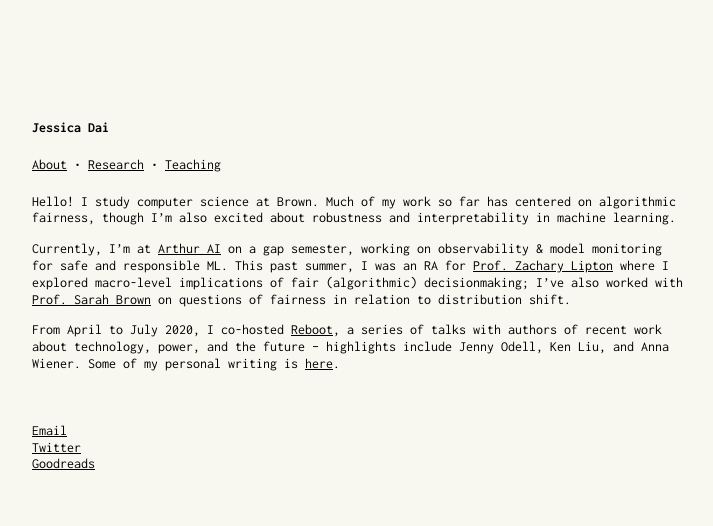
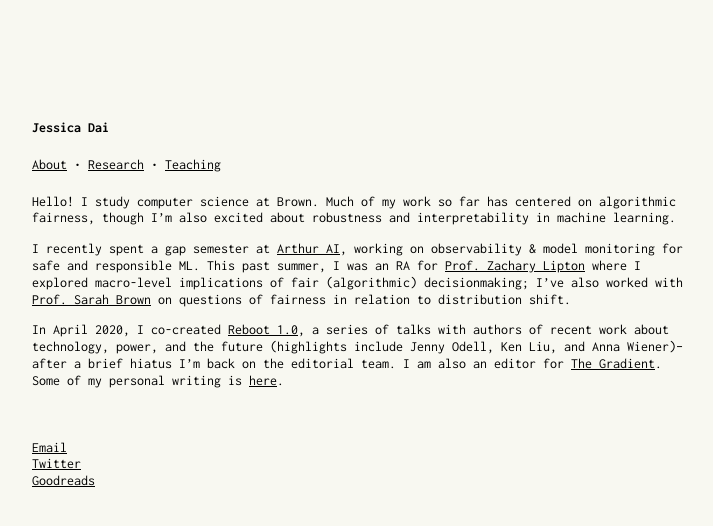
Before and after one commit to jessica-dai/jessica-dai.github.io, a Jekyll site: the page built from index.md, in a window 1280 px wide. Shown: the top 526 px of the page, without its empty margins (88-801 px from the left). Built offline with Jekyll 4.4.1, drawn with Linux system fonts in a browser that asks for light colours.

Commit message:
Update index.md

```diff
--- a/index.md
+++ b/index.md
@@ -6,6 +6,6 @@ layout: default
 ---
 Hello! I study computer science at Brown. Much of my work so far has centered on algorithmic fairness, though I'm also excited about robustness and interpretability in machine learning.
 
-Currently, I'm at [Arthur AI](http://www.arthur.ai){:target="_blank"} on a gap semester, working on observability & model monitoring for safe and responsible ML. This past summer, I was an RA for [Prof. Zachary Lipton](http://zacklipton.com/){:target="_blank"} where I explored macro-level implications of fair (algorithmic) decisionmaking; I've also worked with [Prof. Sarah Brown](http://sarahmbrown.org/){:target="_blank"} on questions of fairness in relation to distribution shift.
+I recently spent a gap semester at [Arthur AI](http://www.arthur.ai){:target="_blank"}, working on observability & model monitoring for safe and responsible ML. This past summer, I was an RA for [Prof. Zachary Lipton](http://zacklipton.com/){:target="_blank"} where I explored macro-level implications of fair (algorithmic) decisionmaking; I've also worked with [Prof. Sarah Brown](http://sarahmbrown.org/){:target="_blank"} on questions of fairness in relation to distribution shift.
 
-From April to July 2020, I co-hosted [Reboot](https://reboothq.substack.com/about){:target="blank"}, a series of talks with authors of recent work about technology, power, and the future -- highlights include Jenny Odell, Ken Liu, and Anna Wiener. Some of my personal writing is [here](https://reading.supply/@jessica){:target="blank"}.
+In April 2020, I co-created [Reboot 1.0](https://reboothq.substack.com/about){:target="blank"}, a series of talks with authors of recent work about technology, power, and the future (highlights include Jenny Odell, Ken Liu, and Anna Wiener)--after a brief hiatus I'm back on the editorial team. I am also an editor for [The Gradient](https://thegradient.pub/){:target="blank"}. Some of my personal writing is [here](https://reading.supply/@jessica){:target="blank"}.
```
